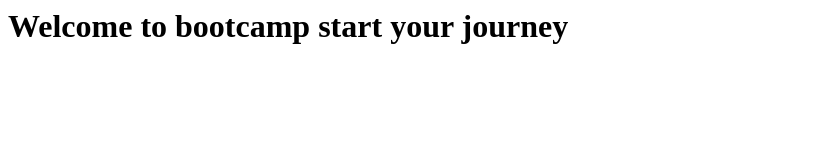
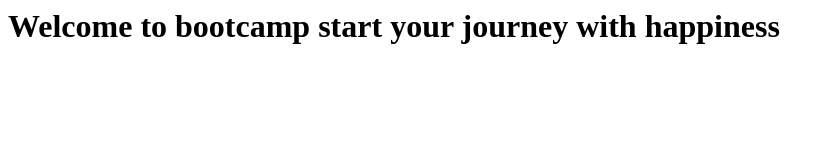
Before and after one commit to ashwath2302019-ctrl/bootcamp-portal, a plain HTML site: page index.html in a window 1280 px wide. Shown: the whole page, without its empty margins (0-832 px from the left). Drawn offline with Linux system fonts and the light colour scheme.

Commit message:
Update index.html
look for any changes

```diff
--- a/index.html
+++ b/index.html
@@ -1 +1 @@
-<h1>Welcome to bootcamp start your journey </h1>
+<h1>Welcome to bootcamp start your journey with happiness </h1>
```
